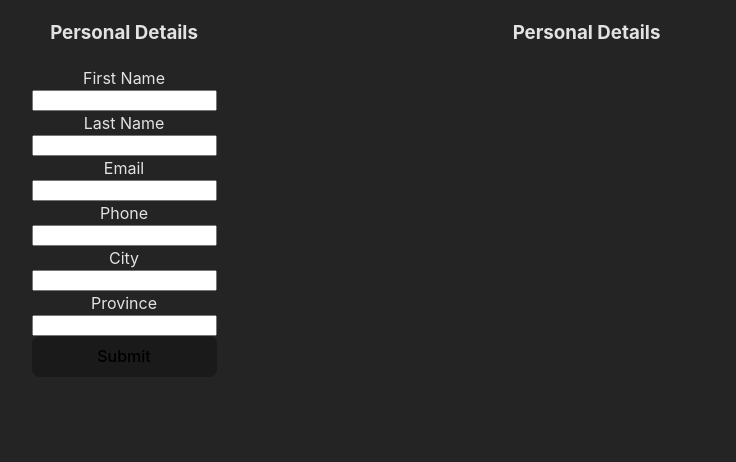
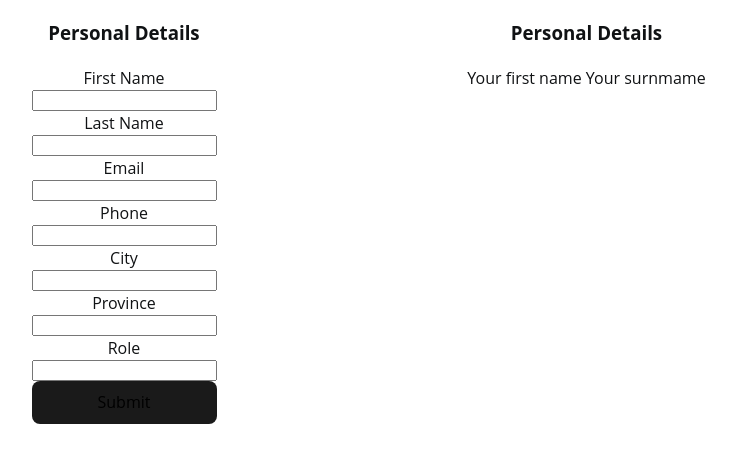
Before and after one commit to mothibimalebana/resume-builder, a React (Vite) app: page / in a window 1280 px wide. Shown: the top 462 px of the page, without its empty margins (146-882 px from the left). Built offline with nearby package versions, Linux system fonts and the light colour scheme.

Commit message:
changed theme
background is now white and text is black

```diff
--- a/src/App.jsx
+++ b/src/App.jsx
@@ -11,8 +11,9 @@ function App() {
     phone: '+27713346084',
     city: 'Townsville',
     province: 'Gauteng',
+    role: 'Developer',
   });
-  console.log(personalDetails);
+
   const [education, setEducation] = useState('');
   return (
     <>
--- a/src/components/cv/Cv.jsx
+++ b/src/components/cv/Cv.jsx
@@ -3,7 +3,9 @@ export default function Cv({ sectionTitle, userResponse }) {
     <>
       <div>
         <h3>{sectionTitle}</h3>
-        <div className="personalInfo"></div>
+        <div className="personalInfo">
+          {userResponse.firstName + ' ' + userResponse.secondName}
+        </div>
       </div>
     </>
   );
--- a/src/data/Data.jsx
+++ b/src/data/Data.jsx
@@ -47,6 +47,14 @@ export const personalDetails = [
     required: true,
     key: crypto.randomUUID(),
   },
+  {
+    title: 'Role',
+    height: 180,
+    width: 900,
+    type: 'text',
+    required: true,
+    key: crypto.randomUUID(),
+  },
 ];
 
 export const proffessionalSummary = ['Proffesional Summary'];
--- a/src/index.css
+++ b/src/index.css
@@ -1,11 +1,10 @@
 :root {
-  font-family: Inter, system-ui, Avenir, Helvetica, Arial, sans-serif;
+  font-family: 'Open Sans', 'Helvetica Neue', sans-serif;
   line-height: 1.5;
   font-weight: 400;
 
-  color-scheme: light dark;
-  color: rgba(255, 255, 255, 0.87);
-  background-color: #242424;
+  background: #fff;
+  color: #101214;
 
   font-synthesis: none;
   text-rendering: optimizeLegibility;
```
